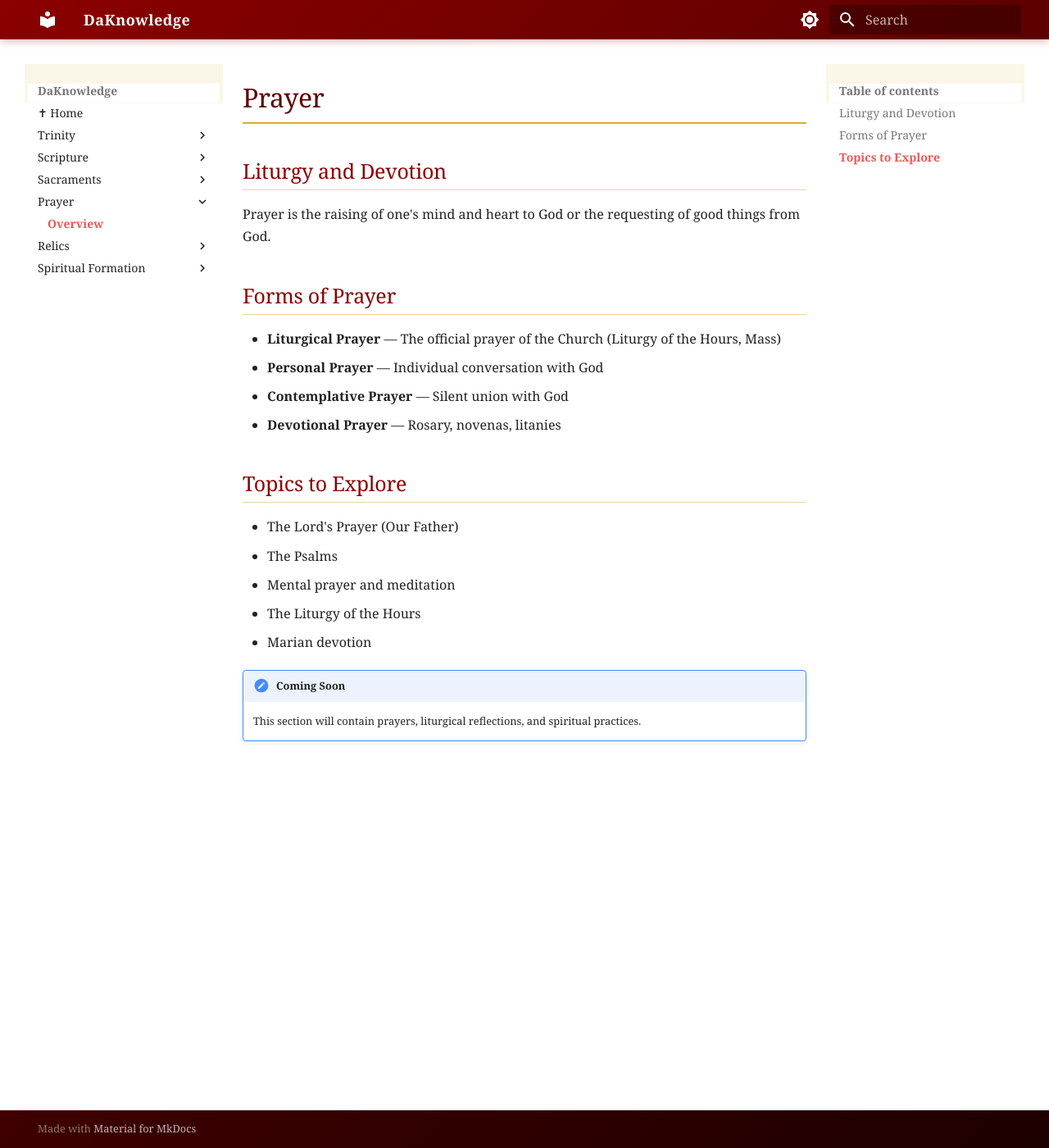
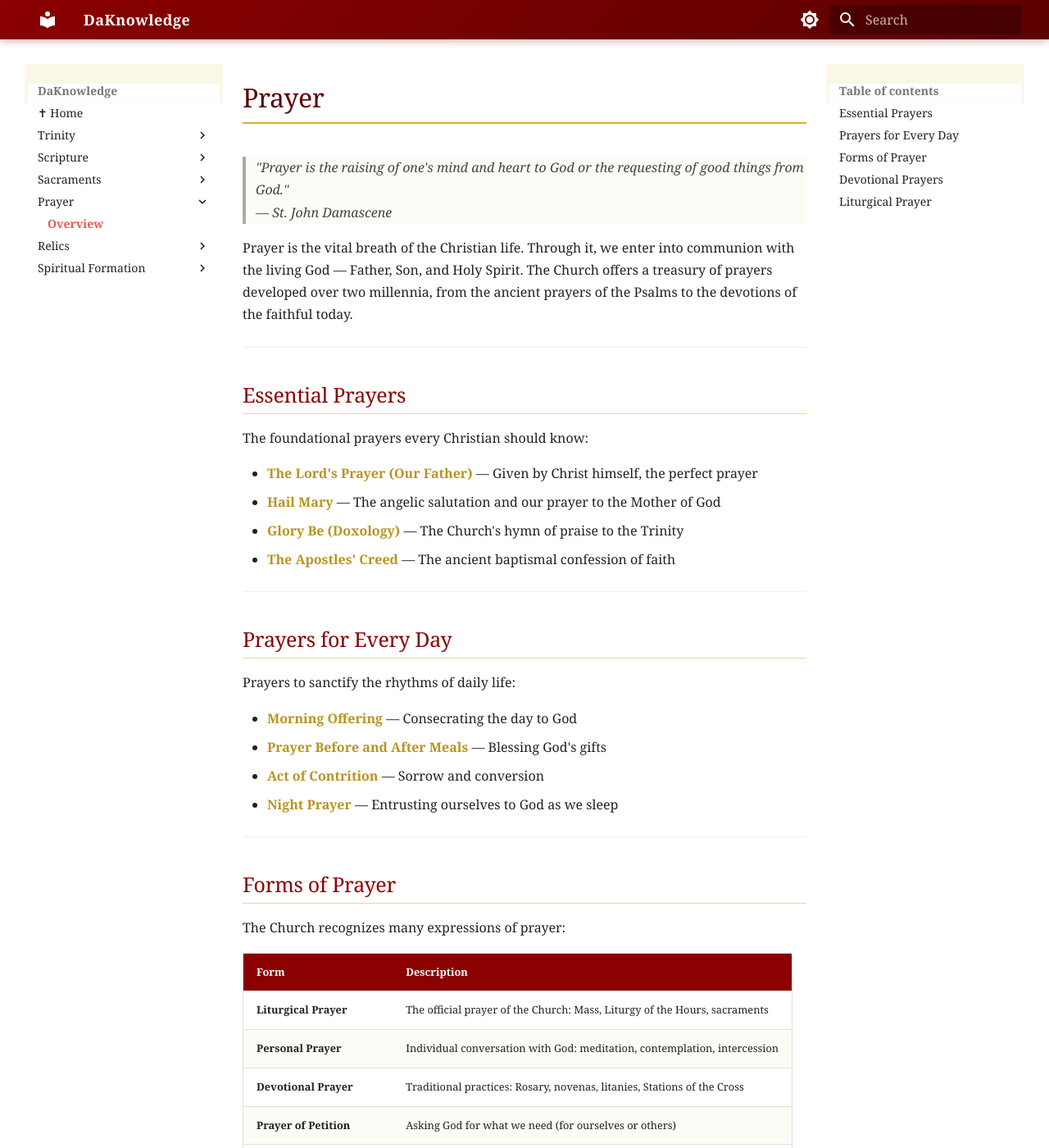
Before and after one commit to BelongaRobert/DaKnowledge, an MkDocs documentation site: the page built from website/docs/prayer/index.md, in a window 1280 px wide and 1400 px high. Shown: the whole window at 82% size. Built offline with MkDocs 1.6.1 and Material for MkDocs 9.7.7, drawn with Linux system fonts in a browser that asks for light colours; some web fonts are replaced; some of the changed text lies outside the part shown.

Commit message:
Add Prayer section with sub-pages for DaKnowledge website

```diff
--- a/website/docs/prayer/index.md
+++ b/website/docs/prayer/index.md
@@ -1,23 +1,71 @@
 # Prayer
 
-## Liturgy and Devotion
+> *"Prayer is the raising of one's mind and heart to God or the requesting of good things from God."*
+> — St. John Damascene
 
-Prayer is the raising of one's mind and heart to God or the requesting of good things from God.
+Prayer is the vital breath of the Christian life. Through it, we enter into communion with the living God — Father, Son, and Holy Spirit. The Church offers a treasury of prayers developed over two millennia, from the ancient prayers of the Psalms to the devotions of the faithful today.
+
+---
+
+## Essential Prayers
+
+The foundational prayers every Christian should know:
+
+- [**The Lord's Prayer (Our Father)**](lord's-prayer.md) — Given by Christ himself, the perfect prayer
+- [**Hail Mary**](hail-mary.md) — The angelic salutation and our prayer to the Mother of God
+- [**Glory Be (Doxology)**](glory-be.md) — The Church's hymn of praise to the Trinity
+- [**The Apostles' Creed**](apostles-creed.md) — The ancient baptismal confession of faith
+
+---
+
+## Prayers for Every Day
+
+Prayers to sanctify the rhythms of daily life:
+
+- [**Morning Offering**](morning-offering.md) — Consecrating the day to God
+- [**Prayer Before and After Meals**](meal-prayers.md) — Blessing God's gifts
+- [**Act of Contrition**](act-of-contrition.md) — Sorrow and conversion
+- [**Night Prayer**](night-prayer.md) — Entrusting ourselves to God as we sleep
+
+---
 
 ## Forms of Prayer
 
-- **Liturgical Prayer** — The official prayer of the Church (Liturgy of the Hours, Mass)
-- **Personal Prayer** — Individual conversation with God
-- **Contemplative Prayer** — Silent union with God
-- **Devotional Prayer** — Rosary, novenas, litanies
+The Church recognizes many expressions of prayer:
 
-## Topics to Explore
+| Form | Description |
+|------|-------------|
+| **Liturgical Prayer** | The official prayer of the Church: Mass, Liturgy of the Hours, sacraments |
+| **Personal Prayer** | Individual conversation with God: meditation, contemplation, intercession |
+| **Devotional Prayer** | Traditional practices: Rosary, novenas, litanies, Stations of the Cross |
+| **Prayer of Petition** | Asking God for what we need (for ourselves or others) |
+| **Prayer of Thanksgiving** | Expressing gratitude for blessings received |
+| **Prayer of Adoration** | Praising God for who He is |
+| **Prayer of Contrition** | Sorrow for sin and desire for forgiveness |
 
-- The Lord's Prayer (Our Father)
-- The Psalms
-- Mental prayer and meditation
-- The Liturgy of the Hours
-- Marian devotion
+---
 
-!!! note "Coming Soon"
-    This section will contain prayers, liturgical reflections, and spiritual practices.
+## Devotional Prayers
+
+Traditional Catholic devotions:
+
+- [**The Rosary**](rosary.md) — Meditation on the mysteries of Christ through Mary
+- [**The Divine Mercy Chaplet**](divine-mercy-chaplet.md) — Prayer for trust in God's mercy *(coming soon)*
+- [**Litanies**](litanies.md) — Invocation of the saints *(coming soon)*
+- [**Novenas**](novenas.md) — Nine days of prayer *(coming soon)*
+
+---
+
+## Liturgical Prayer
+
+The Church's official prayer:
+
+- [**The Liturgy of the Hours (Divine Office)**](liturgy-of-the-hours.md) — The Church's daily prayer *(coming soon)*
+- [**Marian Prayers**](marian-prayers.md) — Devotions to the Blessed Mother *(coming soon)*
+- [**Prayers to the Holy Spirit**](holy-spirit-prayers.md) — Invoking the Paraclete *(coming soon)*
+- [**Saints' Prayers**](saints-prayers.md) — Wisdom from the communion of saints *(coming soon)*
+
+---
+
+!!! tip "Start Here"
+    If you're new to daily prayer, begin with the [Morning Offering](morning-offering.md) and [Night Prayer](night-prayer.md). These two prayers bookend the day in God's presence.
```
Also changed, not shown: website/docs/prayer/apostles-creed.md (added, +81 -0 lines), website/docs/prayer/glory-be.md (added, +69 -0 lines), website/docs/prayer/hail-mary.md (added, +81 -0 lines), website/docs/prayer/lord's-prayer.md (added, +68 -0 lines).
